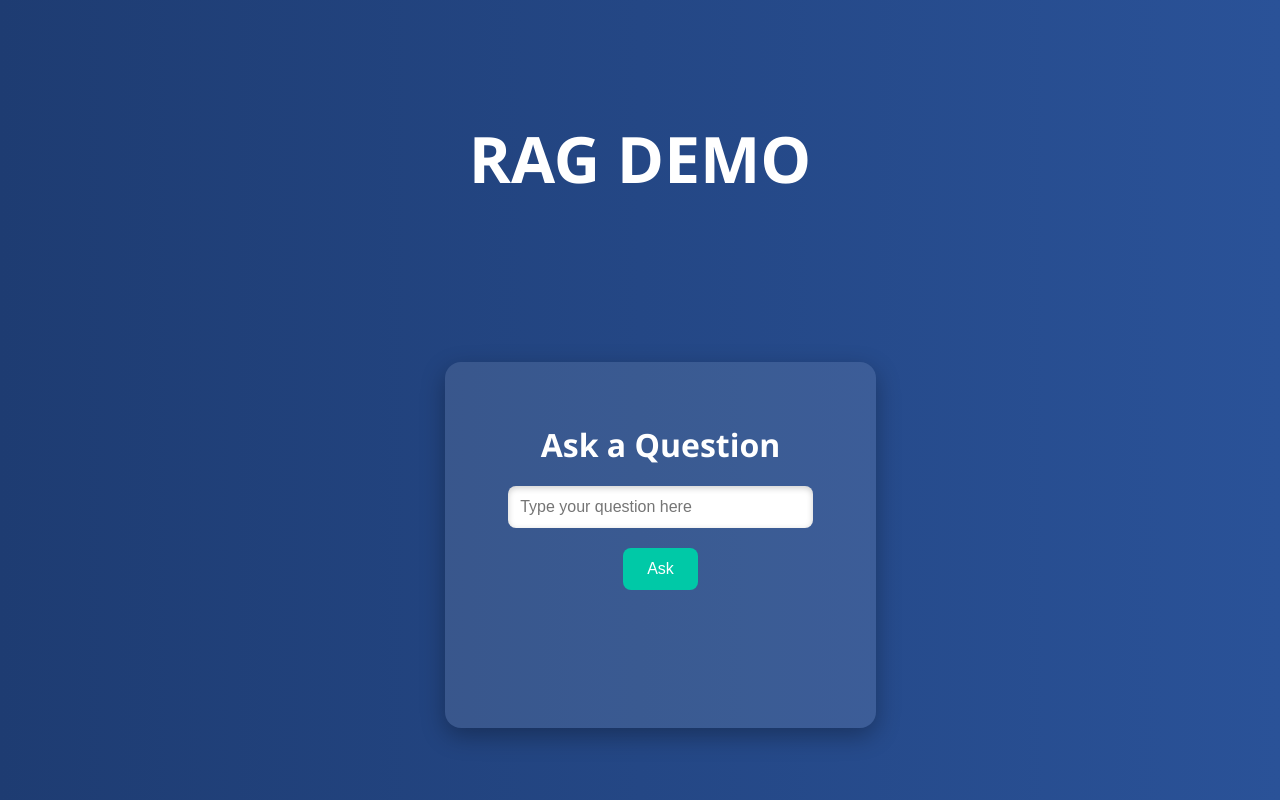
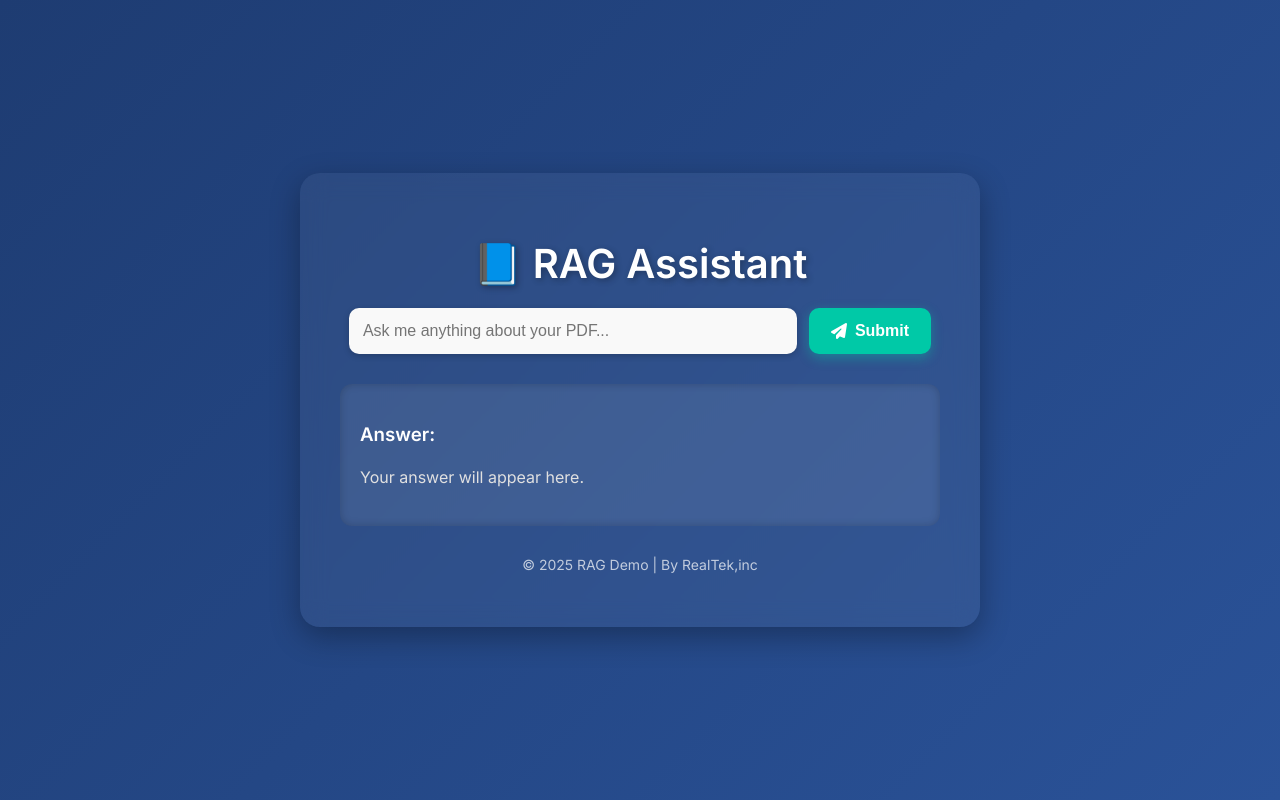
Before and after one commit to HammerLock7/RAG-1, a FastAPI app: page / in a window 1280 px wide. Run offline with FastAPI, Linux system fonts and the light colour scheme; parts of the project's set-up code (start-up, migrations or seed data) failed here and were passed over; some libraries are stand-ins or nearby versions.

Commit message:
new lines

```diff
--- a/main.py
+++ b/main.py
@@ -12,6 +12,18 @@ from ollama import chat
 from pdf2image import convert_from_path
 import pytesseract
 import os
+import time
+from langchain_core.output_parsers import StrOutputParser
+from langchain_core.prompts import PromptTemplate
+from langchain_community.chat_models import ChatOllama
+
+
+# config
+PDF_PATH = "Thermochemistry5.1-5.2.pdf"
+POPLER_PATH = r"C:\Program Files (x86)\poppler-24.08.0\Library\bin"
+TESSERACT_PATH = r"C:\Program Files\tesseract.exe"
+DB_DIR = "chroma_db"
+TXT_DUMP = "ocr_text.txt"
 
 #FastAPI setup
 app = FastAPI()
@@ -19,59 +31,100 @@ app = FastAPI()
 app.mount("/static", StaticFiles(directory="static"), name="static")
 templates = Jinja2Templates(directory="templates")
 
-#Model
-class Query(BaseModel):
-    question : str
+#Pydantic Model
+class QueryRequest(BaseModel):
+    question: str
 
-#OCR & Langchain setup
-print ("Extracting PDF...")
-images = convert_from_path(
-    "Thermochemistry5.1-5.2.pdf",
-    poppler_path=r"C:\Program Files (x86)\poppler-24.08.0\Library\bin"
-)
+#Embedding Model
 
-pytesseract.pytesseract.tesseract_cmd =  r"C:\Program Files\tesseract.exe"
-all_text= "\n".join([pytesseract.image_to_string(img)for img in images])
-docs = [Document(page_content=all_text)]
+print("Loading embedding model...")
+embeddings = HuggingFaceEmbeddings(model_name="sentence-transformers/all-MiniLM-L6-v2")
 
-print("Splitting text...")
-splitter = RecursiveCharacterTextSplitter(chunk_size=1500, chunk_overlap=750)
-chunks = splitter.split_documents(docs)
+#Load or Build VectorStore
 
-print("Embedding chunks...")
-embeddings = HuggingFaceEmbeddings(model_name="sentence-transformers/all-MiniLM-L6-v2")
-vectorstore = Chroma.from_documents(chunks, embeddings, persist_directory="chroma_db")
-vectorstore.persist()
+def extract_text_from_pdf():
+    """Extracts OCR text from PDF and saves to disk to avoid repeating this step."""
+    print("Extracting text from PDF via OCR...")
+    pytesseract.pytesseract.tesseract_cmd = TESSERACT_PATH
+    images = convert_from_path(PDF_PATH, poppler_path=POPLER_PATH)
+    all_text = "\n".join([pytesseract.image_to_string(img) for img in images])
+    with open(TXT_DUMP, "w", encoding="utf-8") as f:
+        f.write(all_text)
+    return all_text
 
-def retrieve(query: str) -> str:
-    results = vectorstore.similarity_search(query, k=3)
-    return "\n\n".join([res.page_content for res in results])
+if os.path.exists(DB_DIR) and os.listdir(DB_DIR):
+    print("Loading existing vectorstore...")
+    vectorstore = Chroma(persist_directory=DB_DIR, embedding_function=embeddings)
+else:
+    print("Building vectorstore for the first time...")
 
-def generate_answer(query: str, context: str) -> str:
-    response = chat(
-        model = "llama3.2",
-        messages=[
-            {"role": "system", "content": "Answer the question based on the provided context."},
-            {"role": "user", "content": f"Context:\n{context}"},
-            {"role": "user", "content": query}
-        ]
+    if os.path.exists(TXT_DUMP):
+        with open(TXT_DUMP, "r", encoding="utf-8") as f:
+            all_text = f.read()
+    else:
+        all_text = extract_text_from_pdf()
+
+    docs = [Document(page_content=all_text)]
+    splitter = RecursiveCharacterTextSplitter(chunk_size=800, chunk_overlap=100)  # Less overlap = faster
+    chunks = splitter.split_documents(docs)
+
+    vectorstore = Chroma.from_documents(chunks, embeddings, persist_directory=DB_DIR)
+    vectorstore.persist()
+    print("Vectorstore built and saved.")
+
+retriever = vectorstore.as_retriever()
+
+#Retrieval + Generation Logic
+
+def retrieve(query, retriever, k=2):
+    """Returns top-k relevant context chunks for the user's question."""
+    docs = retriever.invoke(query)[:k]
+    context = "\n\n".join(doc.page_content for doc in docs)
+    print("\n--- Retrieved Context ---")
+    print(context)
+    print("-------------\n")
+    return context
+
+
+def generate_answer(query, context, model_name="gemma:2b"):
+    """ Generate an answer from the retrieved context and query using ollama."""
+    prompt_template = PromptTemplate.from_template(
+        "Answer the question based only on the context below:\n\n"
+        "Context:\n{context}\n\n"
+        "Question:\n{question}\n\n"
+        "Answer:"
     )
-    print ("Raw Response: ", response)
-    return response["message"]["content"]
+    ollama_model = ChatOllama(model=model_name, temperature=0.3)
+    chain = prompt_template | ollama_model | StrOutputParser()
 
-#Web routes
+    answer= chain.invoke({
+        "context": context,
+        "question": query
+    })
+
+    print("\n--- Generated Answer---")
+    print(answer)
+    print("----------------\n")
+
+    return answer
+
+from functools import lru_cache
+
+@lru_cache(maxsize=100)
+def cached_generate_answer(query: str, context: str) -> str:
+    return generate_answer(query, context)
+
+
+#Web Routes
+
 @app.get("/", response_class=HTMLResponse)
 async def serve_frontend(request: Request):
+    """Serves the main HTML page."""
     return templates.TemplateResponse("index.html", {"request": request})
 
 @app.post("/query")
-async def query(data: Query):
-    print("User question:", data.question)
-
-    context = retrieve(data.question)
-    print("Retrieved context:", context[:300], "...") #shows the first 300 characters
-
-    answer = generate_answer(data.question, context)
-    print("Generated answer:", answer)
-
+def query_api(payload: QueryRequest):
+    query = payload.question
+    context = retrieve(query, retriever)
+    answer = generate_answer(query, context)
     return {"answer": answer}
--- a/static/script.js
+++ b/static/script.js
@@ -1,9 +1,17 @@
 async function submitQuestion() {
   const input = document.getElementById("question");
-    const question = input.value;
+  const question = input.value.trim();
   const answerDisplay = document.getElementById("answer");
+  const loader = document.getElementById("loader");
+  const responseBox = answerDisplay.closest(".response-box");
 
-    answerDisplay.innerText = "Thinking...";
+  if (!question) {
+    answerDisplay.innerText = "Please enter a question.";
+    return;
+  }
+  loader.classList.remove("hidden");
+  answerDisplay.innerText = "";
+  answerDisplay.classList.remove("fade-in");
 
   try {
     const res = await fetch("http://127.0.0.1:8000/query", {
@@ -21,10 +29,16 @@ async function submitQuestion() {
     } else {
       answerDisplay.innerText = "No answer returned.";
     }
+
+    // Animate answer appearance
+    void answerDisplay.offsetWidth;
+    answerDisplay.classList.add("fade-in");
+
   } catch (error) {
     console.error("Error during fetch:", error);
-        answerDisplay.innerText = "Failed to get an answer.";
+    answerDisplay.innerText = "Oops! Something went wrong. Please try again.";
+  } finally {
+    loader.classList.add("hidden");
+    input.value ="";
   }
-
-    input.value = "";
 }
--- a/static/style.css
+++ b/static/style.css
@@ -1,66 +1,136 @@
+@import url('https://fonts.googleapis.com/css2?family=Inter:wght@400;600&display=swap');
+
 body {
-      background: linear-gradient(to right, #1e3c72, #2a5298);
-      font-family: 'Segoe UI', Tahoma, Geneva, Verdana, sans-serif;
-      color: #fff;
   margin: 0;
   padding: 0;
+  font-family: 'Inter', sans-serif;
+  background: linear-gradient(135deg, #1e3c72, #2a5298);
   display: flex;
+  justify-content: center;
   align-items: center;
-      justify-content: center;
   height: 100vh;
-      overflow: hidden;
+  color: #fff;
 }
 
-    .main {
-      background-color: rgba(255, 255, 255, 0.1);
+.app-container {
+  background-color: rgba(255, 255, 255, 0.05);
   padding: 40px;
-      border-radius: 16px;
-      box-shadow: 0 8px 24px rgba(0, 0, 0, 0.3);
+  border-radius: 20px;
+  box-shadow: 0 10px 30px rgba(0, 0, 0, 0.3);
   width: 90%;
-      max-width: 500px;
+  max-width: 600px;
+  backdrop-filter: blur(12px);
   text-align: center;
+  animation: fadeIn 1.2s ease-in-out;
 }
 
-    h1 {
-      margin-bottom: 20px;
-      font-size: 32px;
+@keyframes fadeIn {
+  from { opacity: 0; transform: translateY(20px); }
+  to { opacity: 1; transform: translateY(0); }
 }
 
-    .title{
-        text-align: center;
-        margin-bottom: 10rem;
-        font-size: 4rem;
+.app-header h1 {
+  font-size: 2.5rem;
+  margin-bottom: 20px;
+  text-shadow: 2px 2px 6px rgba(0,0,0,0.3);
+}
+
+.chat-box {
+  display: flex;
+  justify-content: center;
+  align-items: center;
+  gap: 12px;
+  margin-bottom: 30px;
 }
 
 input[type="text"] {
-      padding: 12px;
-      width: 80%;
+  padding: 14px;
+  width: 70%;
   font-size: 16px;
   border: none;
-      border-radius: 8px;
-      margin-bottom: 20px;
+  border-radius: 10px;
   outline: none;
-      box-shadow: inset 0 2px 6px rgba(0, 0, 0, 0.2);
+  color: #333;
+  background-color: #f9f9f9;
+  box-shadow: 0 2px 6px rgba(0,0,0,0.2);
+  transition: 0.3s;
+}
+
+input[type="text"]:focus {
+  box-shadow: 0 0 8px rgba(0,201,167,0.8);
 }
 
 button {
-      padding: 12px 24px;
-      background-color: #00c9a7;
+  padding: 14px 22px;
+  background: #00c9a7;
+  color: white;
+  font-size: 16px;
+  font-weight: 600;
   border: none;
-      border-radius: 8px;
-      font-size: 16px;
-      color: white;
+  border-radius: 10px;
   cursor: pointer;
-      transition: background-color 0.3s ease;
+  display: flex;
+  align-items: center;
+  gap: 8px;
+  box-shadow: 0 4px 12px rgba(0,201,167,0.4);
+  transition: all 0.3s ease;
 }
 
 button:hover {
-      background-color: #00b497;
+  background: #00b497;
+  transform: scale(1.05);
+}
+
+.loader {
+  width: 40px;
+  height: 40px;
+  margin: 0 auto 20px;
+  border: 4px solid rgba(255, 255, 255, 0.3);
+  border-top: 4px solid #00c9a7;
+  border-radius: 50%;
+  animation: spin 1s linear infinite;
+}
+
+.loader.hidden {
+  display: none;
+}
+
+@keyframes spin {
+  0% { transform: rotate(0deg); }
+  100% { transform: rotate(360deg); }
+}
+
+.response-box {
+  text-align: left;
+  background: rgba(255, 255, 255, 0.08);
+  padding: 20px;
+  border-radius: 12px;
+  box-shadow: inset 0 0 8px rgba(0,0,0,0.2);
+  min-height: 80px;
+}
+
+  .response-box {
+  text-align: left;
+  background: rgba(255, 255, 255, 0.08);
+  padding: 20px;
+  border-radius: 12px;
+  box-shadow: inset 0 0 8px rgba(0, 0, 0, 0.2);
+  min-height: 80px;
+  max-height: 300px; /* Prevent stretching beyond this height */
+  overflow-y: auto;   /* Enable scrollbar if content exceeds max-height */
+  transition: all 0.3s ease; /* Smooth transition for height changes */
 }
 
 #answer {
-      margin-top: 20px;
-      font-size: 18px;
-      color: #ffffff;
-      min-height: 60px;
+  font-size: 16px;
+  color: #e0e0e0;
+  line-height: 1.6;
+  white-space: pre-wrap;
 }
+
+
+.app-footer {
+  margin-top: 30px;
+  font-size: 14px;
+  opacity: 0.7;
+}
--- a/templates/index.html
+++ b/templates/index.html
@@ -1,24 +1,36 @@
 <!DOCTYPE html>
 <html lang="en">
 <head>
-    <meta charset="UTF-8">
-    <meta name="viewport" content="width=device-width, initial-scale=1.0">
-    <title>RAG DEMO</title>
-    <link rel="stylesheet" href="/static/style.css">
-    <script src="/static/script.js" defer></script>
-
+  <meta charset="UTF-8" />
+  <meta name="viewport" content="width=device-width, initial-scale=1.0" />
+  <title>RAG Assistant</title>
+  <link rel="stylesheet" href="/static/style.css" />
+  <script src="https://kit.fontawesome.com/a076d05399.js" crossorigin="anonymous"></script>
+  <script src="/static/script.js" defer></script>
 </head>
 <body>
-    <div class="center">
-        <h1 class="title">RAG DEMO</h1>
-        <div class="main">
-            <h1>Ask a Question</h1>
-            <input type="text" id="question" placeholder="Type your question here" />
-            <button onclick="submitQuestion()">Ask</button>
-            <p id="answer"></p>
-        </div>
+  <div class="app-container">
+    <header class="app-header">
+      <h1>📘 RAG Assistant</h1>
+    </header>
 
-    </div>
+    <main class="chat-container">
+      <div class="chat-box">
+        <input type="text" id="question" placeholder="Ask me anything about your PDF..." />
+        <button onclick="submitQuestion()">
+          <i class="fas fa-paper-plane"></i> Submit
+        </button>
+      </div>
+      <div class="loader hidden" id="loader"></div>
+      <div class="response-box">
+        <h3>Answer:</h3>
+        <p id="answer">Your answer will appear here.</p>
+      </div>
+    </main>
 
+    <footer class="app-footer">
+      <p>&copy; 2025 RAG Demo | By RealTek,inc</p>
+    </footer>
+  </div>
 </body>
 </html>
```
Lines whose indentation alone changed are shown as unchanged.
